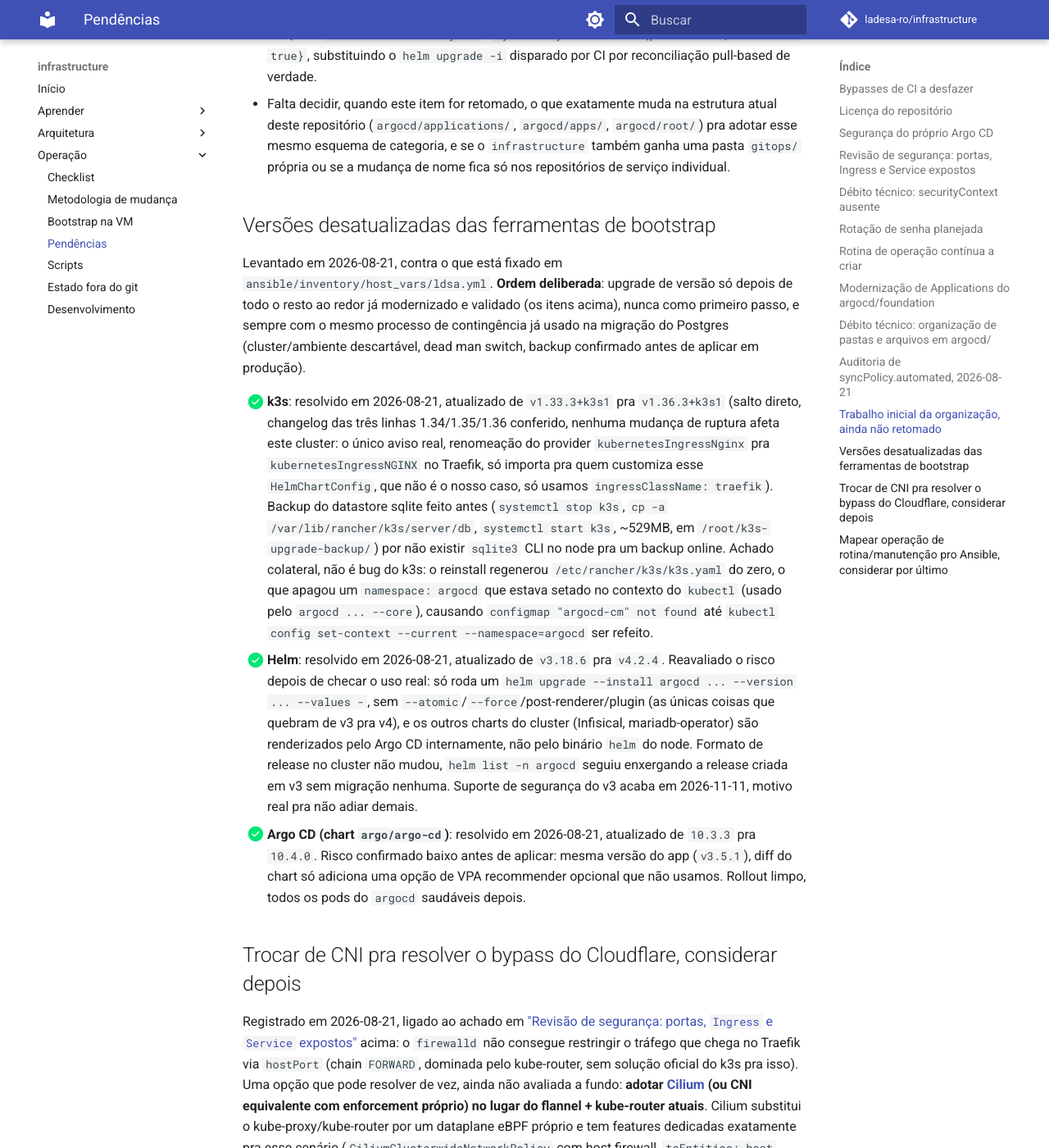
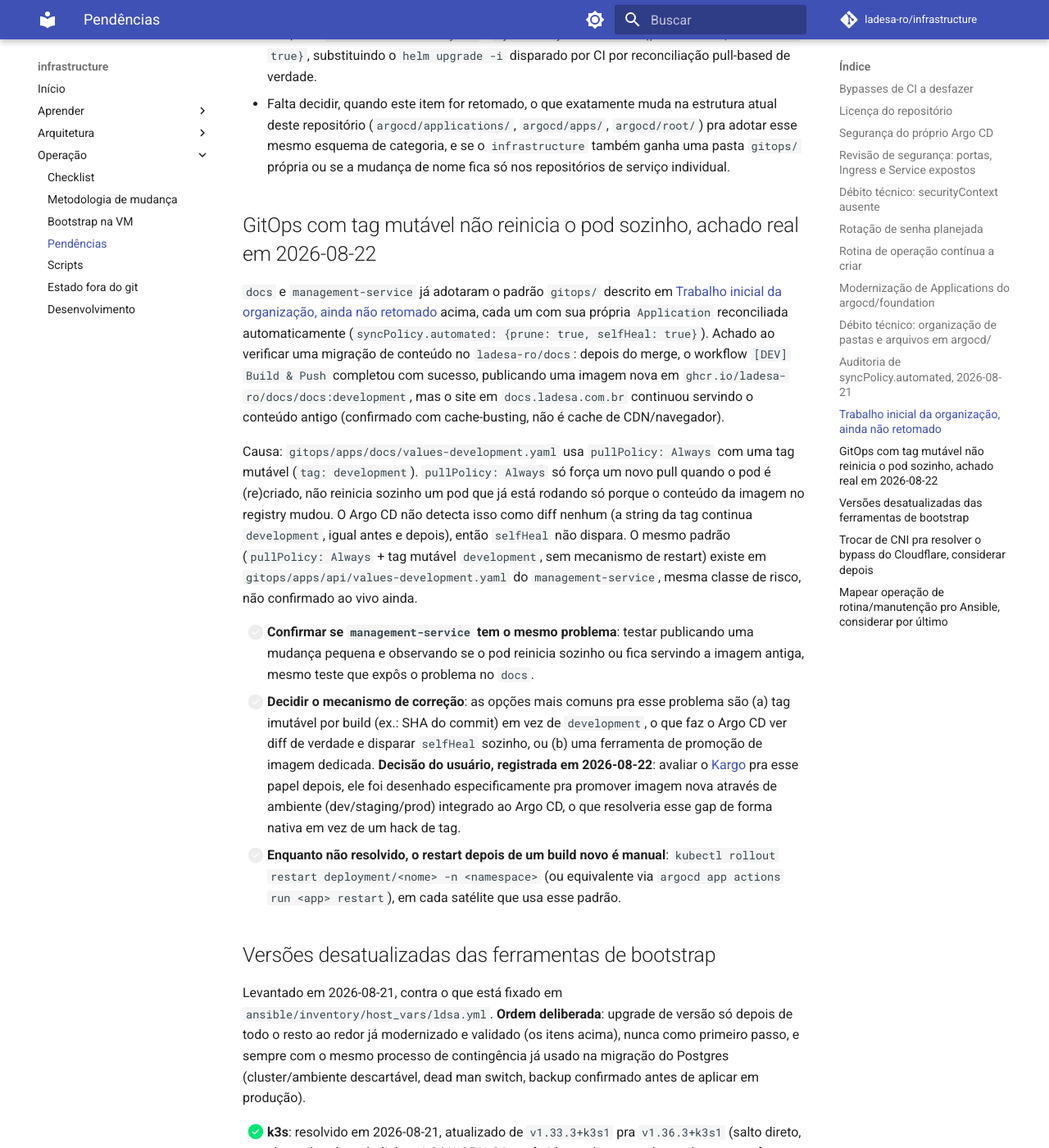
Before and after one commit to ladesa-ro/infrastructure, an MkDocs documentation site: the page built from docs/operacao/pendencias.md, in a window 1280 px wide and 1400 px high, scrolled down 19014 px. Shown: the whole window at 82% size. Built offline with MkDocs 1.6.1 and Material for MkDocs 9.7.7, drawn with Linux system fonts in a browser that asks for light colours; comment, search, counter and statistics services are not loaded.

Commit message:
docs: register gitops mutable-tag restart gap in pendencias

```diff
--- a/docs/operacao/pendencias.md
+++ b/docs/operacao/pendencias.md
@@ -132,6 +132,16 @@ Registrado em 2026-08-21: o objetivo original desta sessão, antes de focar em C
   - Pra um repositório de serviço único (o caso do `management-service`): `gitops/apps/<serviço>/` vira um chart Helm próprio, local, que declara o chart `application` do Stakater como dependência (uma instância aliased por processo, quando o serviço tem mais de um, por exemplo API mais worker mais job de migração), acrescentando só os templates que o chart genérico não cobre (`HTTPRoute`, secret do Infisical). `gitops/envs/<ambiente>/applications/<serviço>.yaml` é a `Application` de fato, com `values-<ambiente>.yaml` e `syncPolicy.automated: {prune: true, selfHeal: true}`, substituindo o `helm upgrade -i` disparado por CI por reconciliação pull-based de verdade.
   - Falta decidir, quando este item for retomado, o que exatamente muda na estrutura atual deste repositório (`argocd/applications/`, `argocd/apps/`, `argocd/root/`) pra adotar esse mesmo esquema de categoria, e se o `infrastructure` também ganha uma pasta `gitops/` própria ou se a mudança de nome fica só nos repositórios de serviço individual.
 
+## GitOps com tag mutável não reinicia o pod sozinho, achado real em 2026-08-22
+
+`docs` e `management-service` já adotaram o padrão `gitops/` descrito em [Trabalho inicial da organização, ainda não retomado](#trabalho-inicial-da-organizacao-ainda-nao-retomado) acima, cada um com sua própria `Application` reconciliada automaticamente (`syncPolicy.automated: {prune: true, selfHeal: true}`). Achado ao verificar uma migração de conteúdo no `ladesa-ro/docs`: depois do merge, o workflow `[DEV] Build & Push` completou com sucesso, publicando uma imagem nova em `ghcr.io/ladesa-ro/docs/docs:development`, mas o site em `docs.ladesa.com.br` continuou servindo o conteúdo antigo (confirmado com cache-busting, não é cache de CDN/navegador).
+
+Causa: `gitops/apps/docs/values-development.yaml` usa `pullPolicy: Always` com uma tag mutável (`tag: development`). `pullPolicy: Always` só força um novo pull quando o pod é (re)criado, não reinicia sozinho um pod que já está rodando só porque o conteúdo da imagem no registry mudou. O Argo CD não detecta isso como diff nenhum (a string da tag continua `development`, igual antes e depois), então `selfHeal` não dispara. O mesmo padrão (`pullPolicy: Always` + tag mutável `development`, sem mecanismo de restart) existe em `gitops/apps/api/values-development.yaml` do `management-service`, mesma classe de risco, não confirmado ao vivo ainda.
+
+- [ ] **Confirmar se `management-service` tem o mesmo problema**: testar publicando uma mudança pequena e observando se o pod reinicia sozinho ou fica servindo a imagem antiga, mesmo teste que expôs o problema no `docs`.
+- [ ] **Decidir o mecanismo de correção**: as opções mais comuns pra esse problema são (a) tag imutável por build (ex.: SHA do commit) em vez de `development`, o que faz o Argo CD ver diff de verdade e disparar `selfHeal` sozinho, ou (b) uma ferramenta de promoção de imagem dedicada. **Decisão do usuário, registrada em 2026-08-22**: avaliar o [Kargo](https://kargo.io) pra esse papel depois, ele foi desenhado especificamente pra promover imagem nova através de ambiente (dev/staging/prod) integrado ao Argo CD, o que resolveria esse gap de forma nativa em vez de um hack de tag.
+- [ ] **Enquanto não resolvido, o restart depois de um build novo é manual**: `kubectl rollout restart deployment/<nome> -n <namespace>` (ou equivalente via `argocd app actions run <app> restart`), em cada satélite que usa esse padrão.
+
 ## Versões desatualizadas das ferramentas de bootstrap
 
 Levantado em 2026-08-21, contra o que está fixado em `ansible/inventory/host_vars/ldsa.yml`. **Ordem deliberada**: upgrade de versão só depois de todo o resto ao redor já modernizado e validado (os itens acima), nunca como primeiro passo, e sempre com o mesmo processo de contingência já usado na migração do Postgres (cluster/ambiente descartável, dead man switch, backup confirmado antes de aplicar em produção).
```
